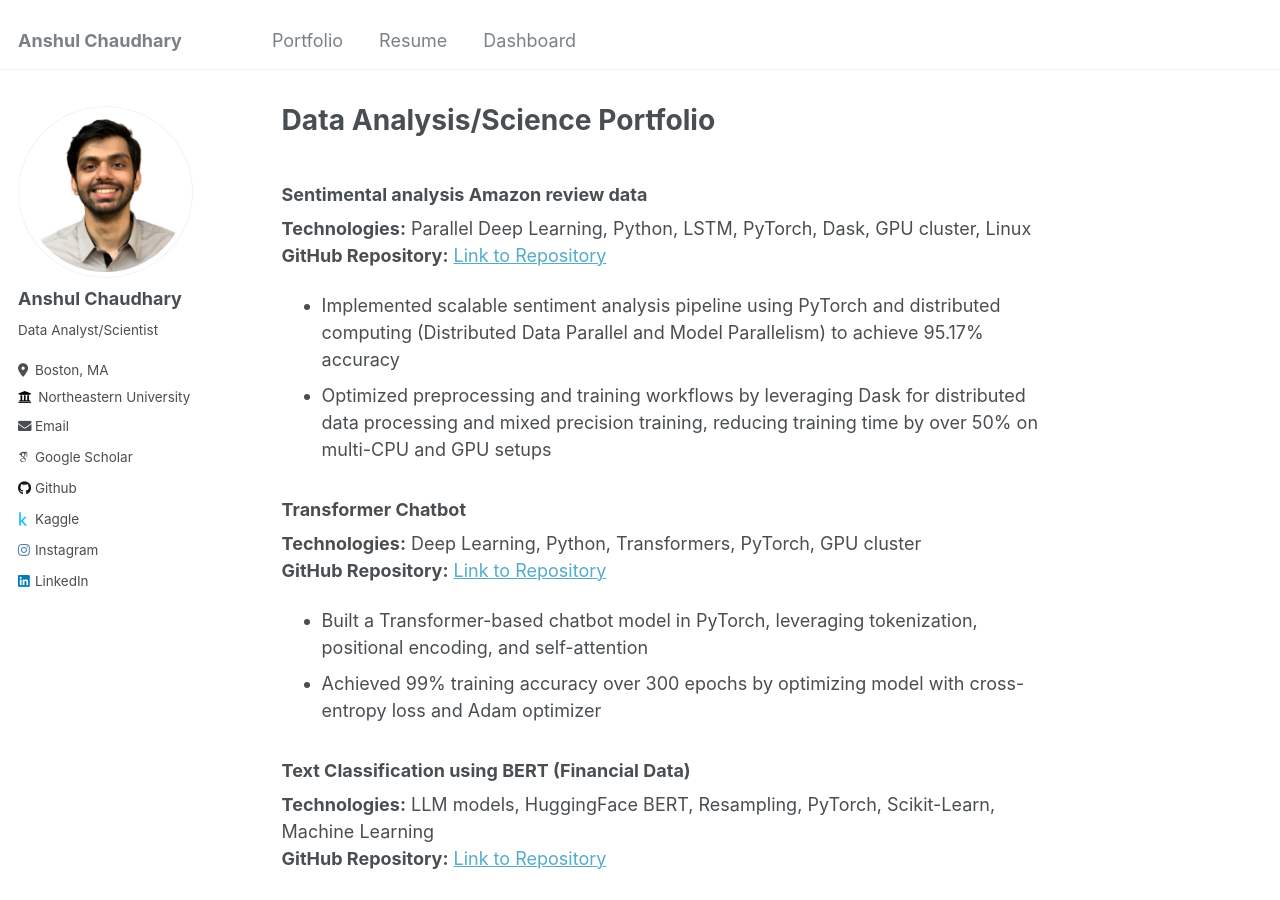
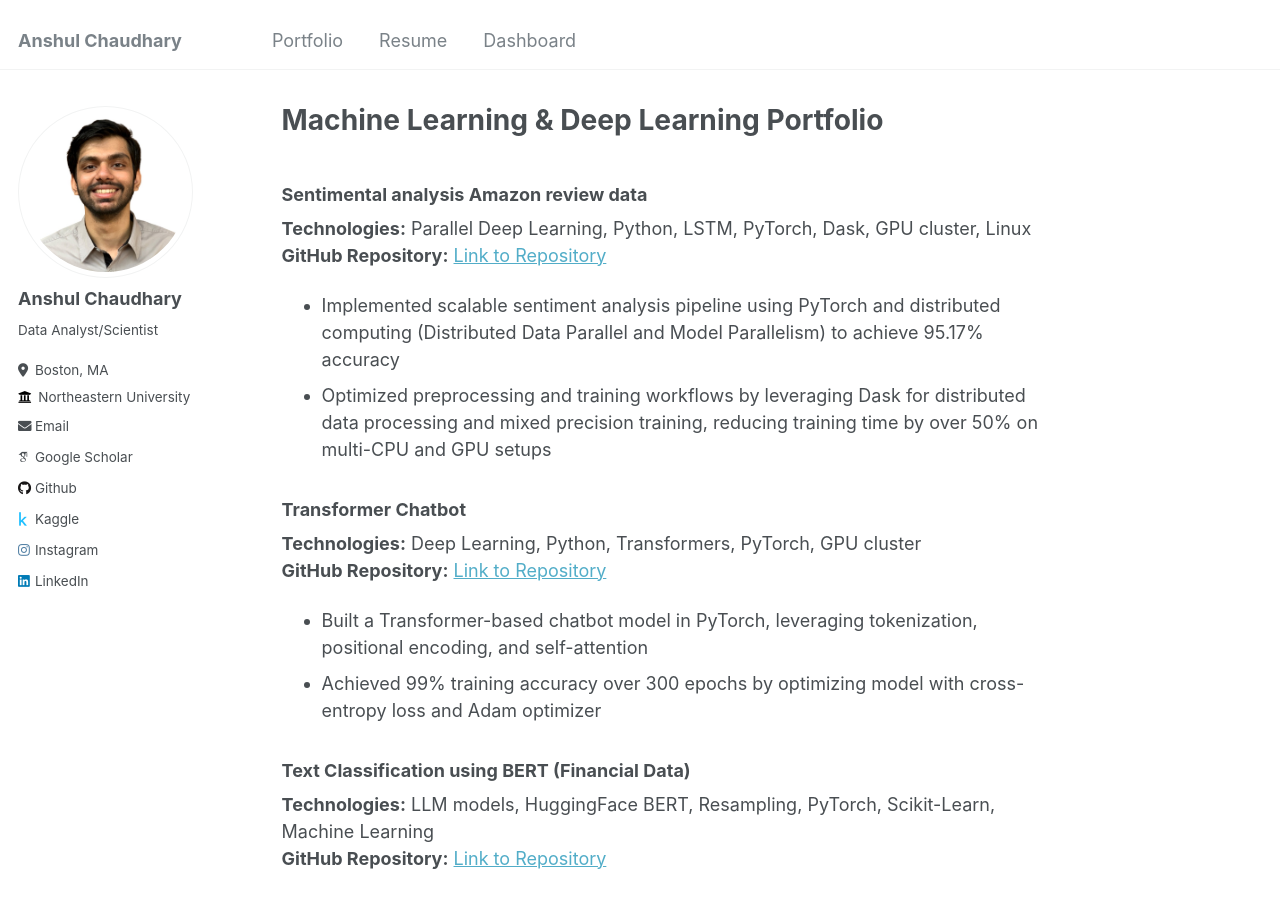
Before and after one commit to ChaudharyAnshul/portfolio-da, a Jekyll site: the page built from _pages/portfolio.md, in a window 1280 px wide and 900 px high. Built offline with Jekyll 4.4.1, drawn with Linux system fonts in a browser that asks for light colours; some web fonts are replaced.

Commit message:
Title Updated

```diff
--- a/_pages/portfolio.md
+++ b/_pages/portfolio.md
@@ -1,6 +1,6 @@
 ---
 permalink: /
-title: "Data Analysis/Science Portfolio"
+title: "Machine Learning & Deep Learning Portfolio"
 author_profile: true
 redirect_from:
   - /portfolio/
```
